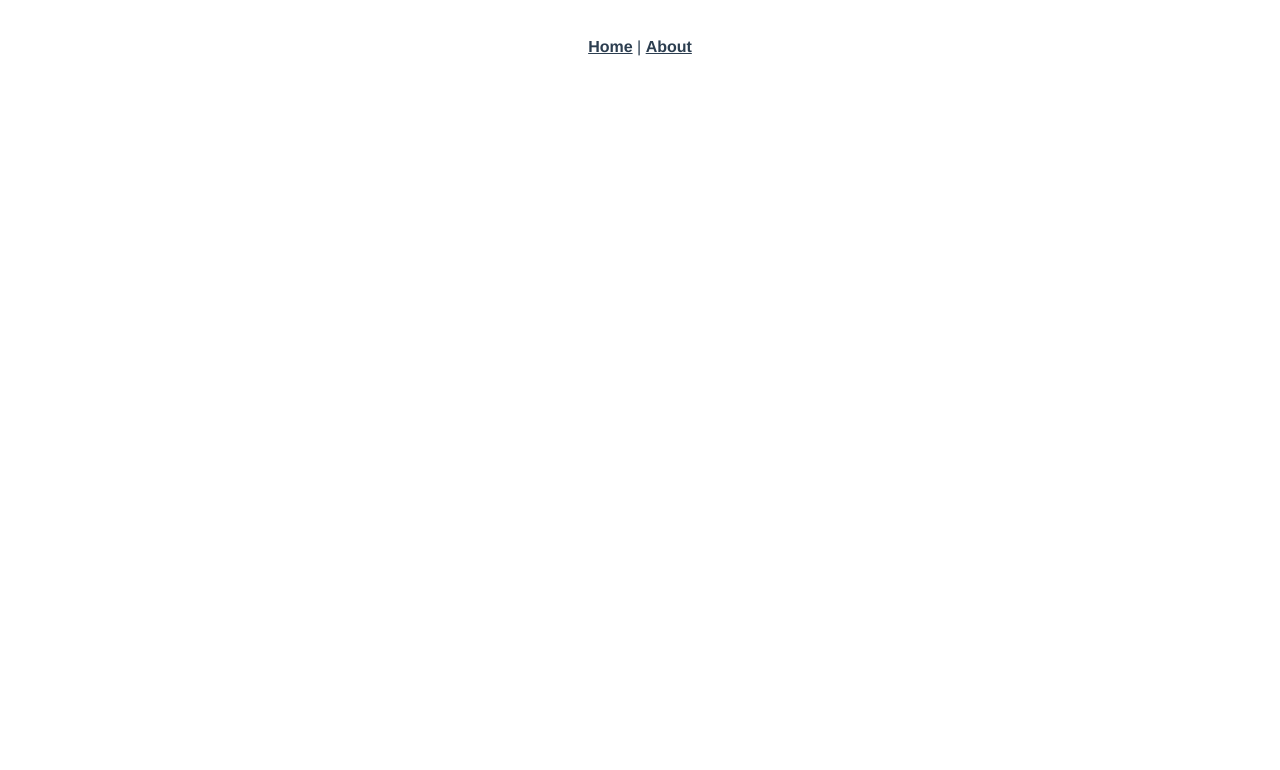
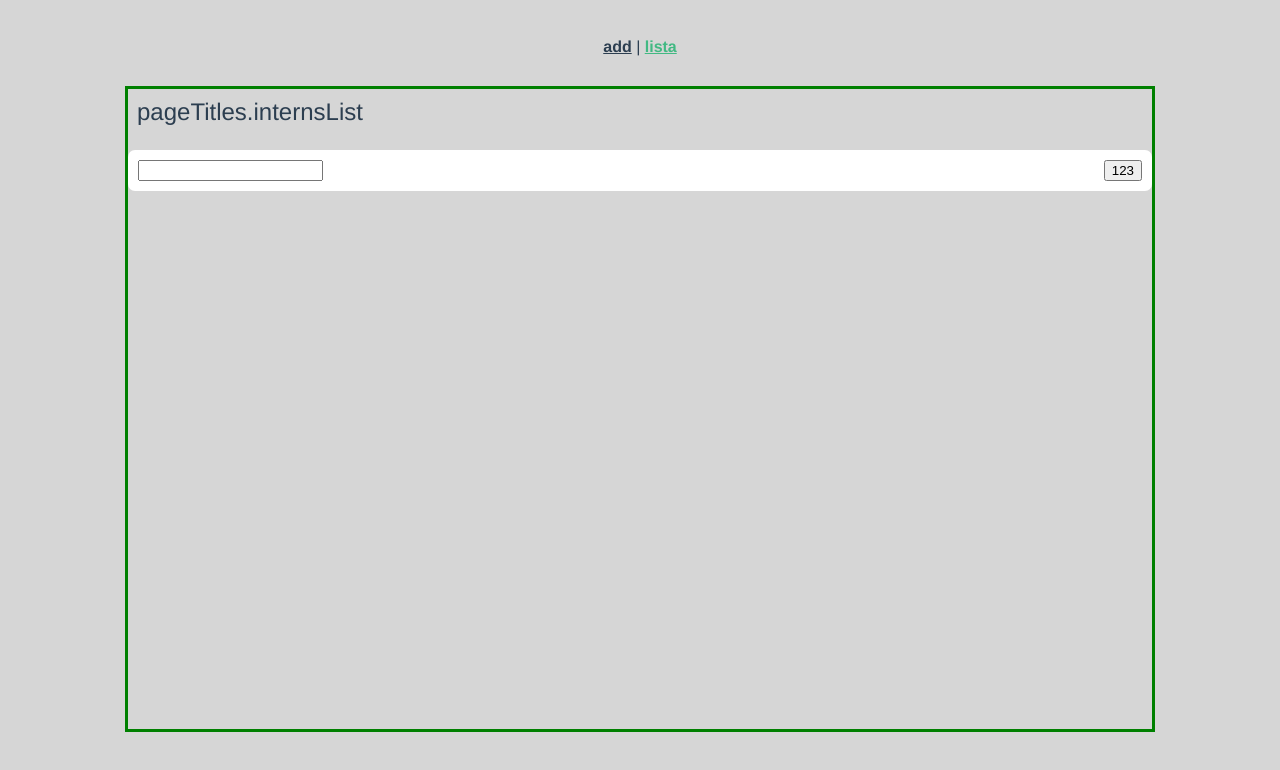
Before and after one commit to Katficz/footballTeamGameRecruitment, a Vue app: page /lista in a window 1280 px wide. Before the commit this address had no page. Shown: the top 770 px of the page. Built offline with nearby package versions, Linux system fonts and the light colour scheme.

Commit message:
prepare basic components

```diff
--- a/src/App.vue
+++ b/src/App.vue
@@ -1,21 +1,31 @@
 <template>
   <nav>
-    <router-link to="/">Home</router-link> |
-    <router-link to="/about">About</router-link>
+    <router-link to="/dodaj">add</router-link> |
+    <router-link to="/lista">lista</router-link>
   </nav>
-  <router-view />
+  <div class="main-container">
+    <router-view />
+  </div>
 </template>
 
 <style lang="scss">
-#app {
+body {
   font-family: Avenir, Helvetica, Arial, sans-serif;
   -webkit-font-smoothing: antialiased;
   -moz-osx-font-smoothing: grayscale;
-  text-align: center;
   color: #2c3e50;
+  background-color: #d6d6d6;
+}
+
+.main-container {
+  width: 80vw;
+  height: 80vh;
+  margin: auto;
+  border: 3px solid green;
 }
 
 nav {
+  text-align: center;
   padding: 30px;
 
   a {
--- /dev/null
+++ b/src/assets/global.css
@@ -0,0 +1,29 @@
+.m-left-auto {
+  margin-left: auto;
+}
+.m-right-auto {
+  margin-right: auto;
+}
+
+.text-left {
+  text-align: left;
+}
+
+/* padding */
+.p-medium {
+  padding: 9px;
+}
+
+/* margins */
+.m-bottom-sm {
+  margin-bottom: 9px;
+}
+
+.m-bottom-md {
+  margin-bottom: 15px;
+}
+
+/* float */
+.float-right {
+  float: right;
+}
--- a/src/components/HelloWorld.vue
+++ /dev/null
@@ -1,158 +0,0 @@
-<template>
-  <div class="hello">
-    <h1>{{ msg }}</h1>
-    <p>
-      For a guide and recipes on how to configure / customize this project,<br />
-      check out the
-      <a href="https://cli.vuejs.org" target="_blank" rel="noopener"
-        >vue-cli documentation</a
-      >.
-    </p>
-    <h3>Installed CLI Plugins</h3>
-    <ul>
-      <li>
-        <a
-          href="https://github.com/vuejs/vue-cli/tree/dev/packages/%40vue/cli-plugin-babel"
-          target="_blank"
-          rel="noopener"
-          >babel</a
-        >
-      </li>
-      <li>
-        <a
-          href="https://github.com/vuejs/vue-cli/tree/dev/packages/%40vue/cli-plugin-pwa"
-          target="_blank"
-          rel="noopener"
-          >pwa</a
-        >
-      </li>
-      <li>
-        <a
-          href="https://github.com/vuejs/vue-cli/tree/dev/packages/%40vue/cli-plugin-router"
-          target="_blank"
-          rel="noopener"
-          >router</a
-        >
-      </li>
-      <li>
-        <a
-          href="https://github.com/vuejs/vue-cli/tree/dev/packages/%40vue/cli-plugin-vuex"
-          target="_blank"
-          rel="noopener"
-          >vuex</a
-        >
-      </li>
-      <li>
-        <a
-          href="https://github.com/vuejs/vue-cli/tree/dev/packages/%40vue/cli-plugin-eslint"
-          target="_blank"
-          rel="noopener"
-          >eslint</a
-        >
-      </li>
-      <li>
-        <a
-          href="https://github.com/vuejs/vue-cli/tree/dev/packages/%40vue/cli-plugin-unit-jest"
-          target="_blank"
-          rel="noopener"
-          >unit-jest</a
-        >
-      </li>
-      <li>
-        <a
-          href="https://github.com/vuejs/vue-cli/tree/dev/packages/%40vue/cli-plugin-typescript"
-          target="_blank"
-          rel="noopener"
-          >typescript</a
-        >
-      </li>
-    </ul>
-    <h3>Essential Links</h3>
-    <ul>
-      <li>
-        <a href="https://vuejs.org" target="_blank" rel="noopener">Core Docs</a>
-      </li>
-      <li>
-        <a href="https://forum.vuejs.org" target="_blank" rel="noopener"
-          >Forum</a
-        >
-      </li>
-      <li>
-        <a href="https://chat.vuejs.org" target="_blank" rel="noopener"
-          >Community Chat</a
-        >
-      </li>
-      <li>
-        <a href="https://twitter.com/vuejs" target="_blank" rel="noopener"
-          >Twitter</a
-        >
-      </li>
-      <li>
-        <a href="https://news.vuejs.org" target="_blank" rel="noopener">News</a>
-      </li>
-    </ul>
-    <h3>Ecosystem</h3>
-    <ul>
-      <li>
-        <a href="https://router.vuejs.org" target="_blank" rel="noopener"
-          >vue-router</a
-        >
-      </li>
-      <li>
-        <a href="https://vuex.vuejs.org" target="_blank" rel="noopener">vuex</a>
-      </li>
-      <li>
-        <a
-          href="https://github.com/vuejs/vue-devtools#vue-devtools"
-          target="_blank"
-          rel="noopener"
-          >vue-devtools</a
-        >
-      </li>
-      <li>
-        <a href="https://vue-loader.vuejs.org" target="_blank" rel="noopener"
-          >vue-loader</a
-        >
-      </li>
-      <li>
-        <a
-          href="https://github.com/vuejs/awesome-vue"
-          target="_blank"
-          rel="noopener"
-          >awesome-vue</a
-        >
-      </li>
-    </ul>
-  </div>
-</template>
-
-<script lang="ts">
-import { Options, Vue } from "vue-class-component";
-
-@Options({
-  props: {
-    msg: String,
-  },
-})
-export default class HelloWorld extends Vue {
-  msg!: string;
-}
-</script>
-
-<!-- Add "scoped" attribute to limit CSS to this component only -->
-<style scoped lang="scss">
-h3 {
-  margin: 40px 0 0;
-}
-ul {
-  list-style-type: none;
-  padding: 0;
-}
-li {
-  display: inline-block;
-  margin: 0 10px;
-}
-a {
-  color: #42b983;
-}
-</style>
--- a/src/components/MainCard.vue
+++ b/src/components/MainCard.vue
@@ -1,5 +1,7 @@
 <template>
-  <div></div>
+  <div class="main-card">
+    <slot> </slot>
+  </div>
 </template>
 
 <script lang="ts">
@@ -13,3 +15,15 @@ export default defineComponent({
   },
 });
 </script>
+
+<style lang="scss">
+$base-padding: 10px;
+.main-card {
+  padding: $base-padding;
+  background-color: white;
+  border-radius: 7px;
+  width: calc(100% - calc($base-padding * 2));
+  min-height: 100%;
+  margin: auto;
+}
+</style>
--- a/src/components/MainTitle.vue
+++ b/src/components/MainTitle.vue
@@ -0,0 +1,30 @@
+<template>
+  <div class="p-medium">
+    <span class="main-title">
+      {{ mainTitle }}
+    </span>
+  </div>
+</template>
+
+<script lang="ts">
+import { defineComponent } from "vue";
+
+export default defineComponent({
+  props: {
+    mainTitle: {
+      type: String,
+      required: true,
+    },
+  },
+  components: {},
+  setup() {
+    return {};
+  },
+});
+</script>
+
+<style lang="scss">
+.main-title {
+  font-size: x-large;
+}
+</style>
--- a/src/i18n.ts
+++ b/src/i18n.ts
@@ -27,5 +27,6 @@ export default createI18n({
   legacy: false,
   locale: process.env.VUE_APP_I18N_LOCALE || "en",
   fallbackLocale: process.env.VUE_APP_I18N_FALLBACK_LOCALE || "en",
-  messages: loadLocaleMessages(),
+  // eslint-disable-next-line
+  messages: loadLocaleMessages() as any,
 });
--- a/src/locales/pl.json
+++ b/src/locales/pl.json
@@ -1,3 +1,6 @@
 {
-  "message": "hello i18n !!"
+  "pageTitles": {
+    "internsList": "User List",
+    "addIntern": "Add user"
+  }
 }
--- a/src/main.ts
+++ b/src/main.ts
@@ -8,5 +8,6 @@ import App from "./App.vue";
 import "./registerServiceWorker";
 import router from "./router";
 import i18n from "./i18n";
+import "@/assets/global.css";
 
 createApp(App).use(i18n).use(pinia).use(router).mount("#app");
--- a/src/modules/interns/pages/AddEditInternPage.vue
+++ b/src/modules/interns/pages/AddEditInternPage.vue
@@ -0,0 +1,19 @@
+<template>
+  <div>
+    <main-title class="m-bottom-md" :mainTitle="$t('pageTitles.addIntern')" />
+  </div>
+</template>
+
+<script lang="ts">
+import { defineComponent } from "vue";
+//components
+import MainTitle from "@/components/MainTitle.vue";
+
+export default defineComponent({
+  name: "AddEditInternPage",
+  components: { MainTitle },
+  setup() {
+    return {};
+  },
+});
+</script>
--- a/src/modules/interns/pages/InternsListPage.vue
+++ b/src/modules/interns/pages/InternsListPage.vue
@@ -0,0 +1,28 @@
+<template>
+  <div>
+    <main-title class="m-bottom-md" :mainTitle="$t('pageTitles.internsList')" />
+    <main-card>
+      <div>
+        <input type="text" />
+        <span class="float-right">
+          <button>123</button>
+        </span>
+      </div>
+    </main-card>
+  </div>
+</template>
+
+<script lang="ts">
+import { defineComponent } from "vue";
+//components
+import MainTitle from "@/components/MainTitle.vue";
+import MainCard from "@/components/MainCard.vue";
+
+export default defineComponent({
+  name: "InternsListPage",
+  components: { MainTitle, MainCard },
+  setup() {
+    return {};
+  },
+});
+</script>
```
Also changed, not shown: src/router/index.ts (+6 -5 lines).
